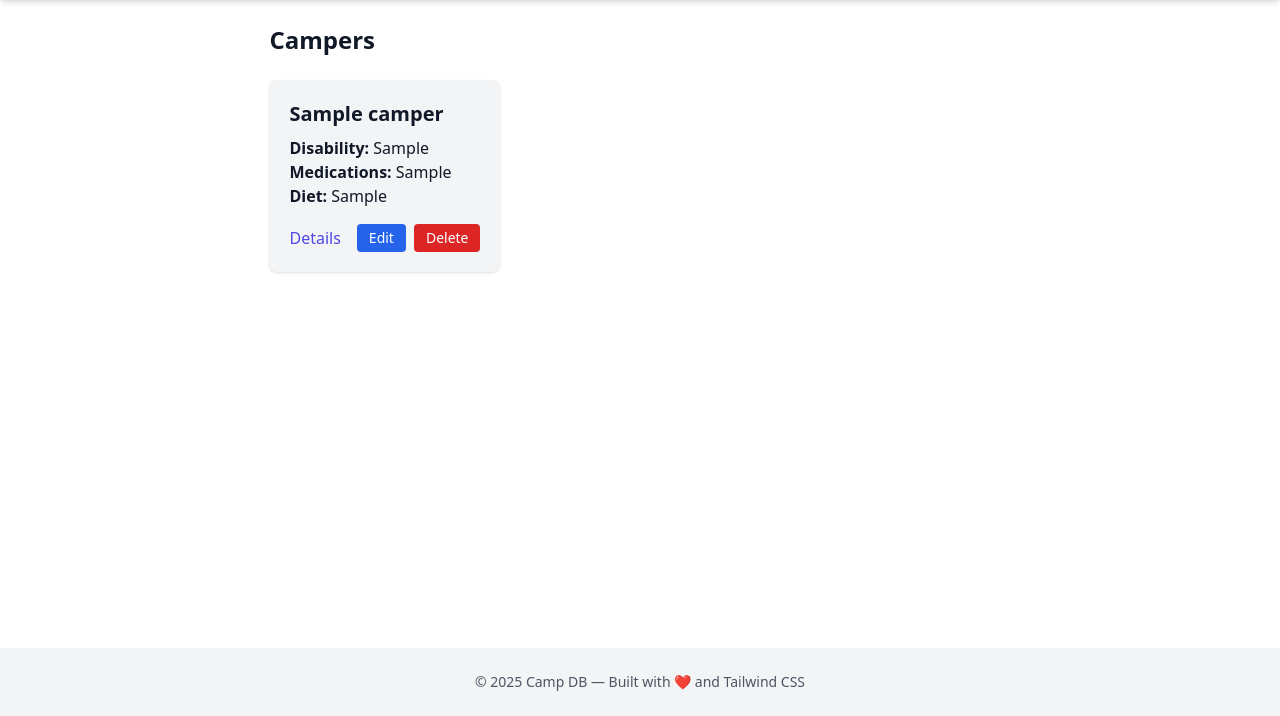
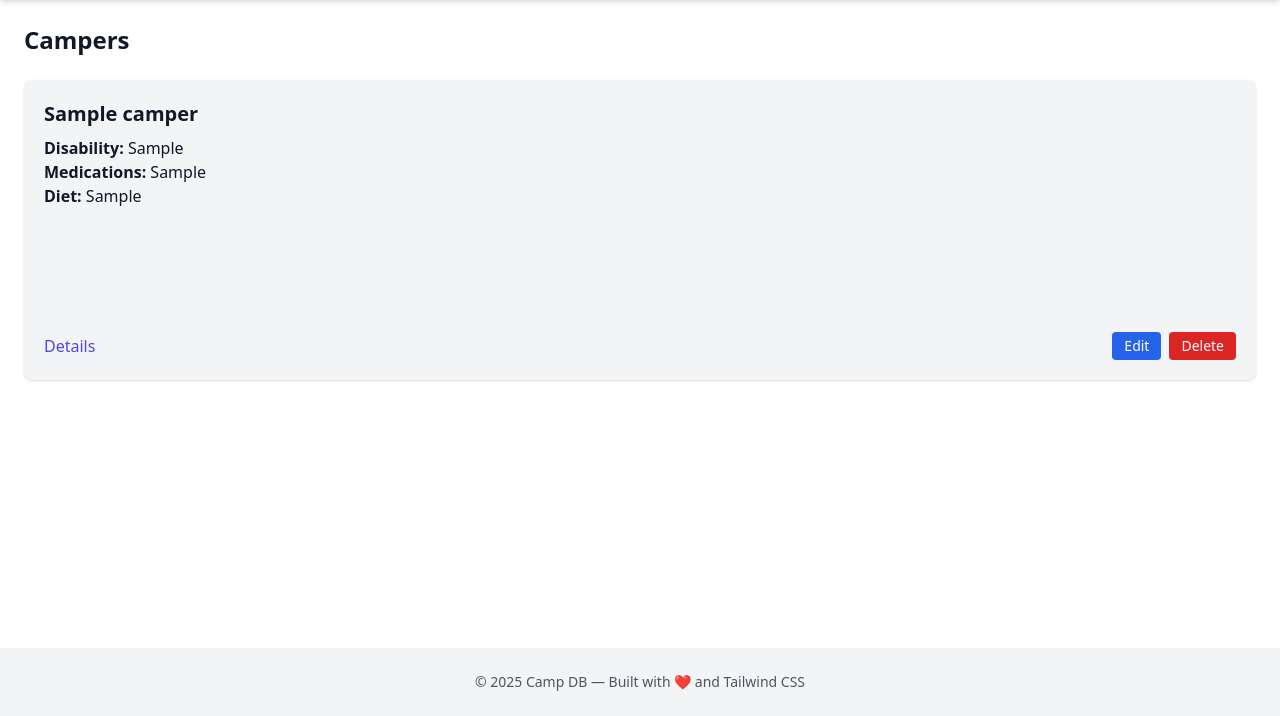
Before and after one commit to gezeebeezee/camper-db, a Flask app: page / in a window 1280 px wide. Shown: the part 84-800 px from the top of the page. Run offline with Flask 3, Linux system fonts and the light colour scheme; the visitor is signed in with stand-in values (Sample User, id 1); tables that the repository leaves empty hold one stand-in row (values such as "Sample post"); some libraries are stand-ins or nearby versions.

Commit message:
Fixed column sizing and set cards to fill width of screen.

```diff
--- a/app/templates/index.html
+++ b/app/templates/index.html
@@ -38,31 +38,32 @@
   </header>
 
   <!-- Main Content -->
-  <main class="flex-grow p-6 max-w-4xl mx-auto">
+  <main class="flex-grow p-6 w-full max-w-screen-xl mx-auto">
     <h2 class="text-2xl font-semibold mb-6">Campers</h2>
 
-    <div class="grid grid-cols-1 sm:grid-cols-3 gap-6">
+  <div class="grid gap-6 grid-cols-[repeat(auto-fit,minmax(320px,1fr))]">
     {% for camper in campers %}
-      <div class="bg-gray-100 dark:bg-gray-800 rounded-lg shadow p-5 flex flex-col justify-between text-gray-900 dark:text-gray-200 transition-colors duration-300">
+    <div class="bg-gray-100 dark:bg-gray-800 rounded-lg shadow p-5 flex flex-col justify-between text-gray-900 dark:text-gray-200 transition-colors duration-300 min-h-[300px]">
+      <!-- Camper Info -->
       <div>
         <h3 class="text-xl font-bold mb-2">{{ camper.name }}</h3>
         <p><strong>Disability:</strong> {{ camper.disability or 'N/A' }}</p>
         <p><strong>Medications:</strong> {{ camper.medications or 'N/A' }}</p>
         <p><strong>Diet:</strong> {{ camper.diet or 'N/A' }}</p>
       </div>
-      <div class="mt-4 flex justify-between items-center gap-4">
-        <div>
+
+      <!-- Action Buttons -->
+      <div class="mt-4 flex justify-between items-center">
         <a href="{{ url_for('main.camper_detail', token=camper.qr_token) }}"
           class="text-indigo-600 dark:text-indigo-400 hover:underline">
           Details
         </a>
-        </div>
         <div class="flex space-x-2">
           <a href="{{ url_for('main.edit_camper', id=camper.id) }}"
             class="bg-blue-600 hover:bg-blue-700 px-3 py-1 rounded text-sm text-white transition-colors duration-300">
             Edit
           </a>
-          <form method="POST" action="{{ url_for('main.delete_camper', id=camper.id) }}" style="display:inline;" onsubmit="return confirm('Delete this camper?');">
+          <form method="POST" action="{{ url_for('main.delete_camper', id=camper.id) }}" onsubmit="return confirm('Delete this camper?');">
             <button type="submit"
                     class="bg-red-600 hover:bg-red-700 px-3 py-1 rounded text-sm text-white transition-colors duration-300">
               Delete
```
Lines whose indentation alone changed are shown as unchanged.
